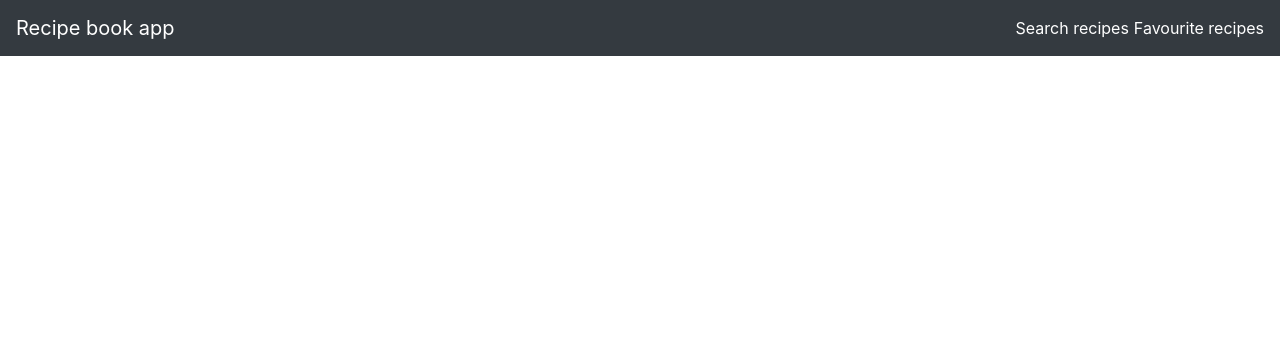
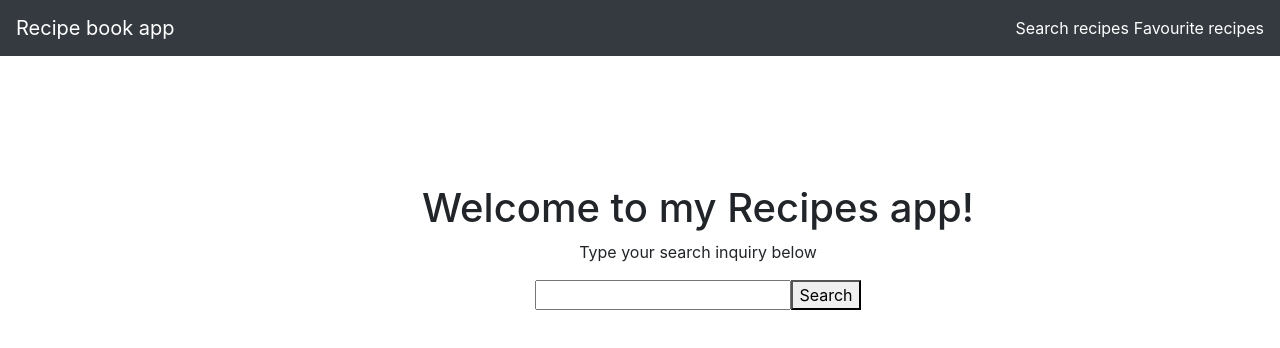
Before and after one commit to terza98/recipe-book-app, a React (Create React App) app: page / in a window 1280 px wide. Shown: the top 348 px of the page. Built offline with nearby package versions, Linux system fonts and the light colour scheme.

Commit message:
adding search elements

```diff
--- a/src/components/Header.js
+++ b/src/components/Header.js
@@ -11,7 +11,6 @@ import {
 //components
 import Favourites from './Favourites.js'
 import Search from './Search.js'
-import Home from './Home.js'
 
 export default function Header(props){
     return(
@@ -29,7 +28,7 @@ export default function Header(props){
             </Navbar>
             <Switch>
                 <Route path="/">
-                    <Home />
+                    <Search />
                 </Route>
                 <Route path="/search">
                     <Search />
--- a/src/components/Search.js
+++ b/src/components/Search.js
@@ -1,8 +1,15 @@
 import React from 'react';
+import Container from 'react-bootstrap/Container'
 
 export default function Search(props){
     return(
         <>
+            <Container style={{margin: '10%'}} className="text-center">
+                <h1>Welcome to my Recipes app!</h1>
+                <p>Type your search inquiry below</p>
+                <input type="text" id="search" name="search"/>
+                <button>Search</button>
+            </Container>
         </>
     )
 }
```
